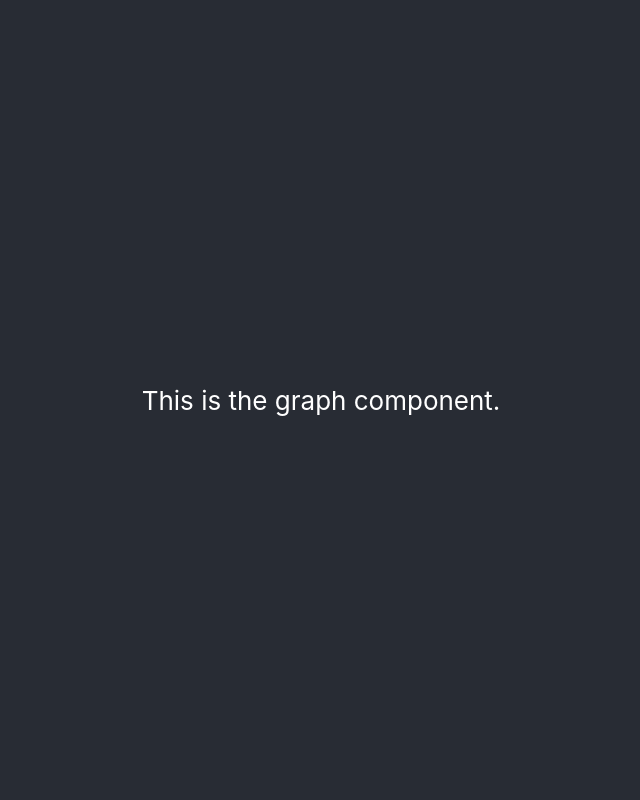
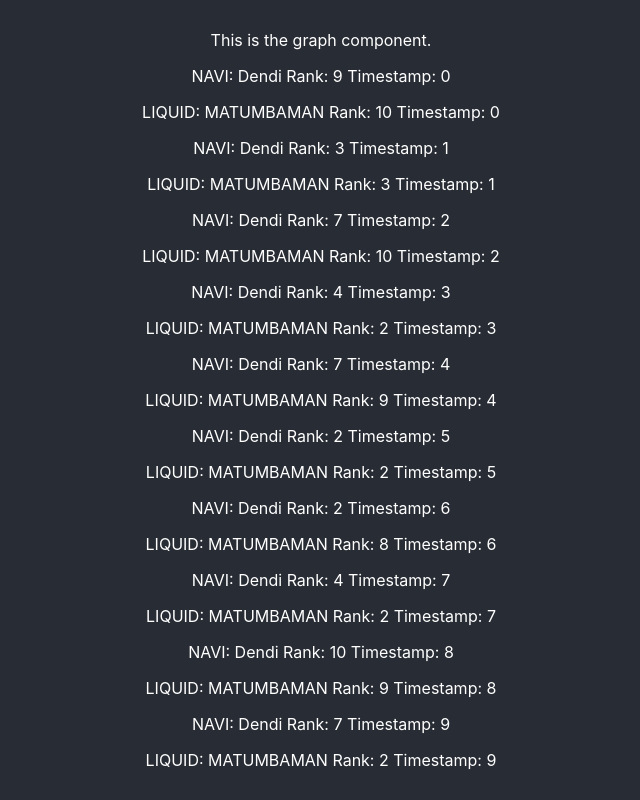
Before and after one commit to JacobMcGuire1/dota-leaderboards-site, a React (Create React App) app in the folder frontend/: page / in a window 1280 px wide. Shown: the whole page, without its empty margins (319-959 px from the left). Built offline with nearby package versions, Linux system fonts and the light colour scheme.

Commit message:
now displays graph data in a list

```diff
--- a/frontend/src/App.css
+++ b/frontend/src/App.css
@@ -36,3 +36,13 @@
     transform: rotate(360deg);
   }
 }
+
+.main {
+  background-color: #282c34;
+  min-height: 100vh;
+  display: flex;
+  flex-direction: column;
+  align-items: center;
+  justify-content: center;
+  color: white;
+}
--- a/frontend/src/App.tsx
+++ b/frontend/src/App.tsx
@@ -7,9 +7,9 @@
 function App() {
   return (
     <div className="App">
-      <header className="App-header">
+      <div className="main">
         <Graph dataset={getRandomTestData(0, 0, 10)}/>
-      </header>
+      </div>
     </div>
   );
 }
--- a/frontend/src/components/Graph.tsx
+++ b/frontend/src/components/Graph.tsx
@@ -7,16 +7,31 @@
     dataset: DataPoint[];
 }
 
+//should probably use props for user control of graph
 type State = {
 
 }
 
 class Graph extends React.Component<Props, State>{
+    private displayDataList(){
+        return (
+            <div>
+                {
+                    this.props.dataset.map(
+                        point =>
+                        <p>
+                            {point.team + ": " + point.playername + " Rank: " + point.rank + " Timestamp: " + point.timestamp}
+                        </p>
+                    )
+                }
+            </div>
+        );
+    }
     public render() {
         return (
             <div>
                 <p>This is the graph component.</p>
-                <p>{this.props.dataset.toString()}</p>
+                {this.displayDataList()}
             </div>
 
         );
--- a/frontend/src/data/testdata.ts
+++ b/frontend/src/data/testdata.ts
@@ -13,12 +13,13 @@
 
     for (let i = 0; i < timestamps; i++){
             playerteamlist.forEach(player => {
-            let player1: DataPoint = {
-                playername: player[0],
-                team: player[1],
-                rank: randomInteger(1, 10),
-                timestamp: i
-            };
+                let datapoint: DataPoint = {
+                    team: player[0],
+                    playername: player[1],
+                    rank: randomInteger(1, 10),
+                    timestamp: i
+                };
+                datapoints.push(datapoint);
         });
     }
 
```
